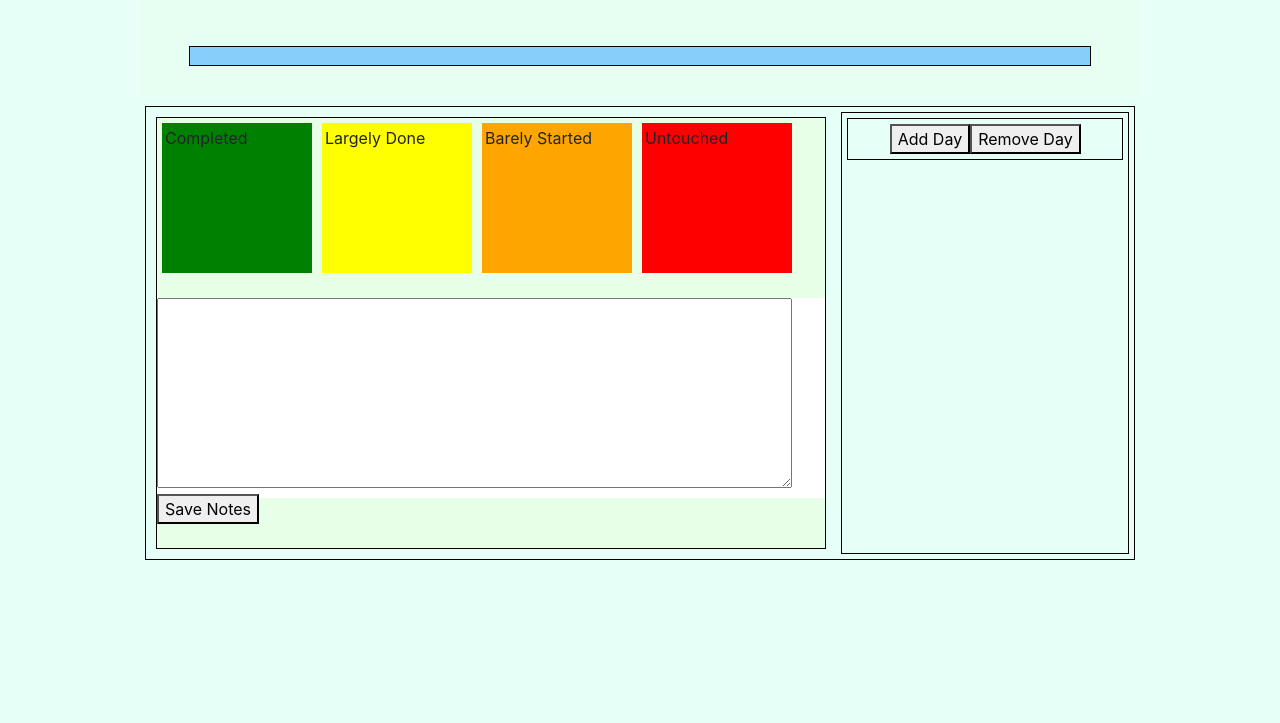
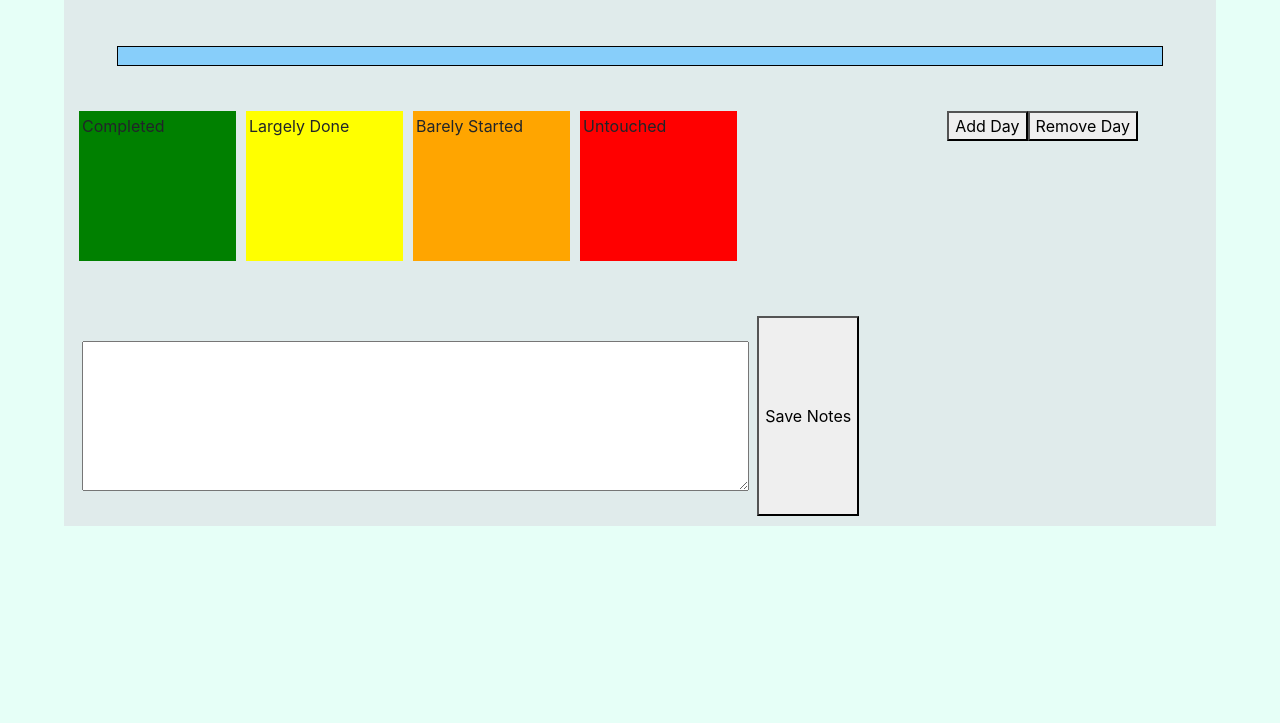
Before and after one commit to leasoussan/StudyTidy, a plain HTML site: page main_page.html in a window 1280 px wide. Shown: the part 77-800 px from the top of the page. Drawn offline with nearby package versions, Linux system fonts and the light colour scheme.

Commit message:
fixing styles issues

```diff
--- a/styles.css
+++ b/styles.css
@@ -1,20 +1,19 @@
 .body{
-    background-color:  #e6fff2;
+    background-color: #e0ebeb;
+
 }
 
 .page-space {
+    max-width: 90%;
     margin: auto;
-    max-width: 1000px;
-    width: 100%;
-    min-width: 600px;
+    background-color: #e0ebeb;
 }
 
 #background {
-    background-image: url("img/background.png");
+    /* background-image: url("img/background.png"); */
     width: 100%;
     background-position: center;
     background-repeat: no-repeat;
-    background-color:  #e6fff2;
     height: 100px;
     align-content: center;
     padding: 25px;
@@ -57,20 +56,16 @@
   }
 
 .main-page {
-    border: black solid 1px;
     background-color:e6fff7;
-    margin: 10px 5px;
     display: flex;
     flex-direction: row;
-    height: 95%;
-    max-height: 800px;
+
 }
 
 .main-page-left-bar {
     display: flex;
     flex-direction: column;
-    border: black solid 1px;
-    background-color:  #e6ffe6;
+
     margin: 10px;
     width: 70%;
    justify-content: center;
@@ -79,11 +74,7 @@
 }
 
 
-.notes_section_div{
-    width: 70%;
-    margin-bottom: 50px;
-    align-self: center;
-}
+
 
 .notes-input {
     width: 90%;
@@ -94,25 +85,26 @@
     display: flex;
     flex-wrap: wrap;
     flex-direction: row;
-    background-color:  #e6ffe6;
-    float: inline-start;
+    /* background-color:  #e6ffe6; */
+    align-content: center;
+
 }
 
 #drop-box-1{
-    width: 150px;
+    width: 20%;
     height: 150px;
 }
 
 #drop-box-2{
-    width: 150px;
+    width: 20%;
     height: 150px
 }
 #drop-box-3{
-    width: 150px;
+    width: 20%;
     height: 150px
 }
 #drop-box-4{
-    width: 150px;
+    width: 20%;
     height: 150px
 }
 
@@ -145,7 +137,7 @@
 }
 
 .main-page-side-bar {
-    border: black solid 1px;
+
     margin: 5px;
     width: 30%;
     padding: 5px;
@@ -174,8 +166,14 @@
     display: flex;
     justify-content: center;
     margin: auto;
-    border: solid black 1px;
+
     padding: 5px;
+}
+
+
+.weekHeader{
+
+    background-color: darkgray;
 }
 
 .weeks-container {
@@ -200,7 +198,7 @@
 
 .info-collection {
     padding: 5px;
-    border: solid black 1px;
+
     background-color: white;
     display: flex;
     flex-direction: row;
@@ -208,13 +206,13 @@
 
 .info-collection-left-side {
     width: 70%;
-    border: solid black 1px;
+
     background-color: white;
 }
 
 .info-collection-notes {
     width: 30%;
-    border: solid black 1px;
+
     background-color: white;
 }
 
@@ -299,24 +297,26 @@
 }
 
 .notes_section_div {
+    display: flex;
+    flex-direction: ;
     width: 100%;
-    margin-top: 20px;
+    margin-top: 50px;
     justify-content: start;
     height: 200px;
-    justify-items: start;
-    background-color: white;
+
 }
 
 .notes_section {
-    width: 95%;
-    height: 95%;
+    width: 85%;
+    height: 75%;
     margin: auto;
     justify-items: center;
     justify-content: center;
 }
 
 .noteButton_Button {
-    visibility: hidden;
+margin-top: 20px;
+visibility: hidden;
 }
 
 .noteButton_i {
```
Also changed, not shown: 1 other file.
